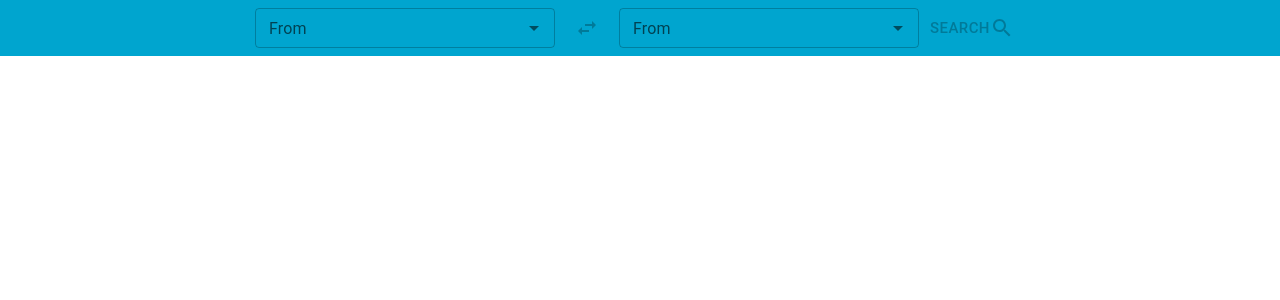
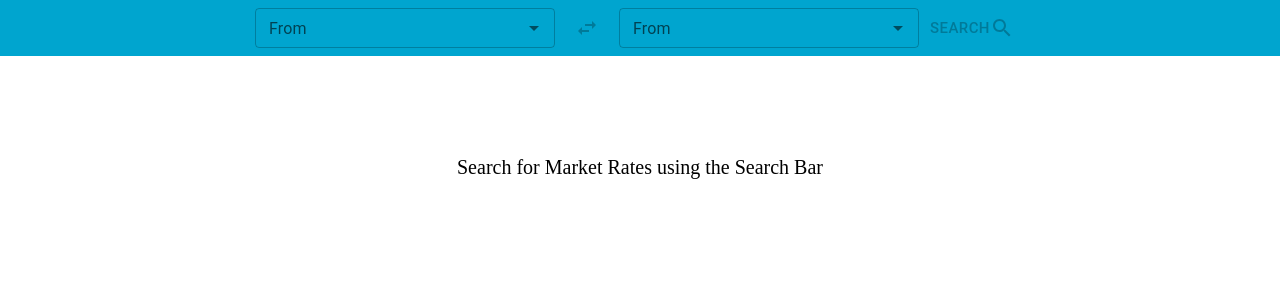
Before and after one commit to hennong/xeneta_take-home_task, a React app: page / in a window 1280 px wide. Shown: the top 300 px of the page. Built offline with nearby package versions, Linux system fonts and the light colour scheme; no server answers.

Commit message:
add View to the application

```diff
--- a/src/App.tsx
+++ b/src/App.tsx
@@ -1,10 +1,12 @@
 import { Stack } from '@mui/system'
 import { SearchBar } from './Components/SearchBar/SearchBar'
+import { View } from './Components/View/View'
 
 export const App = () => {
   return (
     <Stack>
       <SearchBar />
+      <View />
     </Stack>
   )
 }
```
